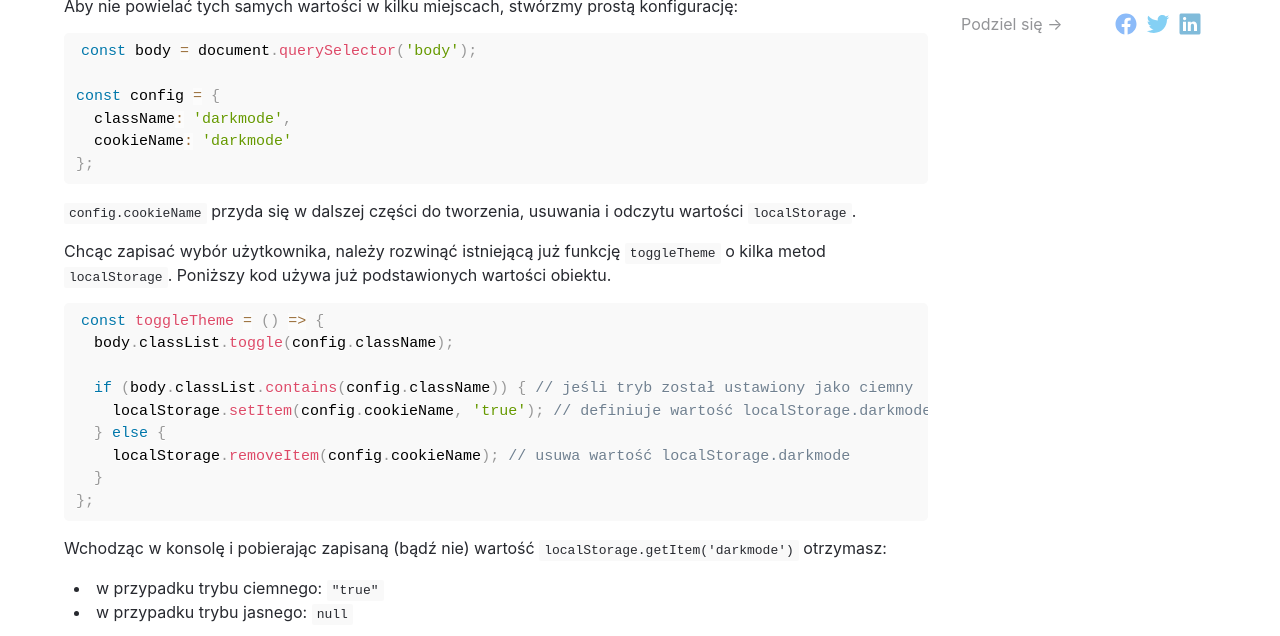
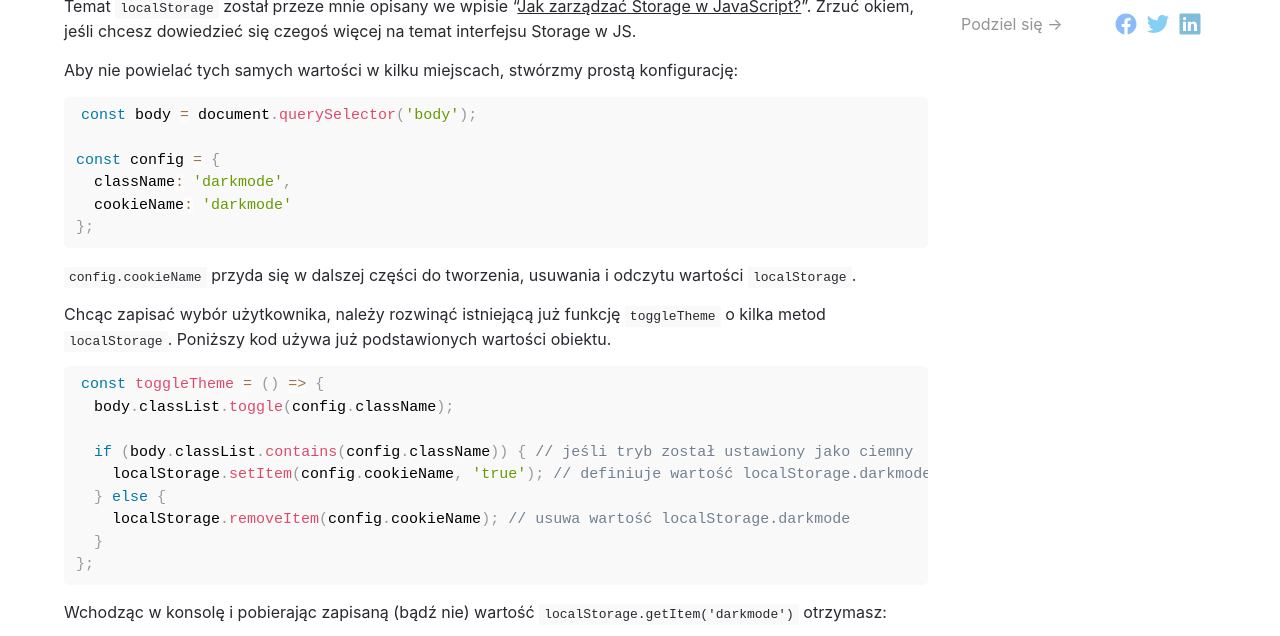
Before and after one commit to frontboard/blog, a Jekyll site: the page built from _posts/2018-04-03-dynamiczna-zmiana-kolorow-strony.md, in a window 1280 px wide and 900 px high, scrolled down 2003 px, cut to the strip 264-900 px from the top of the window. Built offline with Jekyll 4.4.1, drawn with Linux system fonts in a browser that asks for light colours; comment, search, counter and statistics services are not loaded.

Commit message:
add link to post about localstorage

````diff
--- a/_posts/2018-04-03-dynamiczna-zmiana-kolorow-strony.md
+++ b/_posts/2018-04-03-dynamiczna-zmiana-kolorow-strony.md
@@ -77,6 +77,8 @@ button.addEventListener('click', toggleTheme);
 ```
 
 ## Zapis wyboru użytkownika
+Temat `localStorage` został przeze mnie opisany we wpisie "[Jak zarządzać Storage w JavaScript?](/zarzadzanie-storage-javascript)". Zrzuć okiem, jeśli chcesz dowiedzieć się czegoś więcej na temat interfejsu Storage w JS.
+
 Aby nie powielać tych samych wartości w kilku miejscach, stwórzmy prostą konfigurację:
 
 ```js
````
